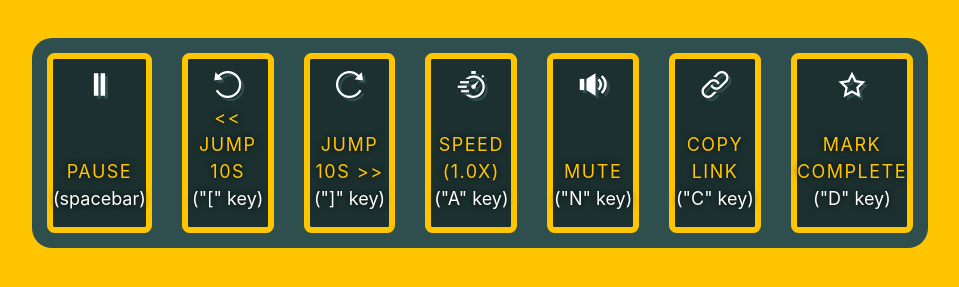
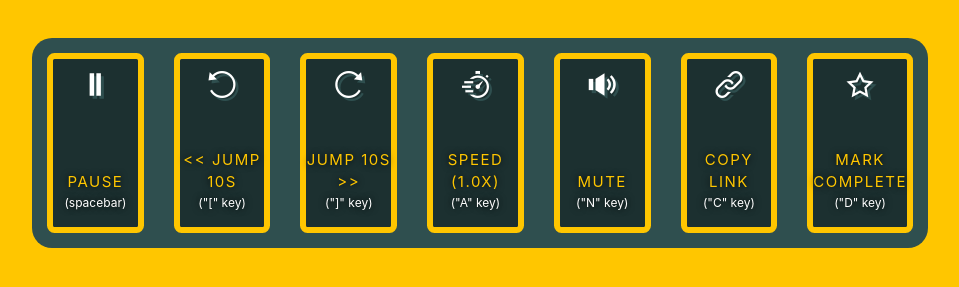
Before and after one commit to RockyKev/js-musicmaker, a plain HTML site: page index.html in a window 1280 px wide. Shown: the part 119-406 px from the top of the page, without its empty margins (160-1119 px from the left). Drawn offline with Linux system fonts and the light colour scheme.

Commit message:
production - modified layout

```diff
--- a/css/center-style.css
+++ b/css/center-style.css
@@ -82,14 +82,14 @@ kbd {
 }
 
 .sound {
-  font-size: 1.2rem;
+  font-size: 1.0rem;
   text-transform: uppercase;
   letter-spacing: 0.1rem;
   color: #ffc600;
 }
 
 .support-text {
-  font-size: 1.2rem;
+  font-size: 0.8rem;
 }
 
 /* animation to rotate text  */
```
Also changed, not shown: index.html (+2 -1 lines).
